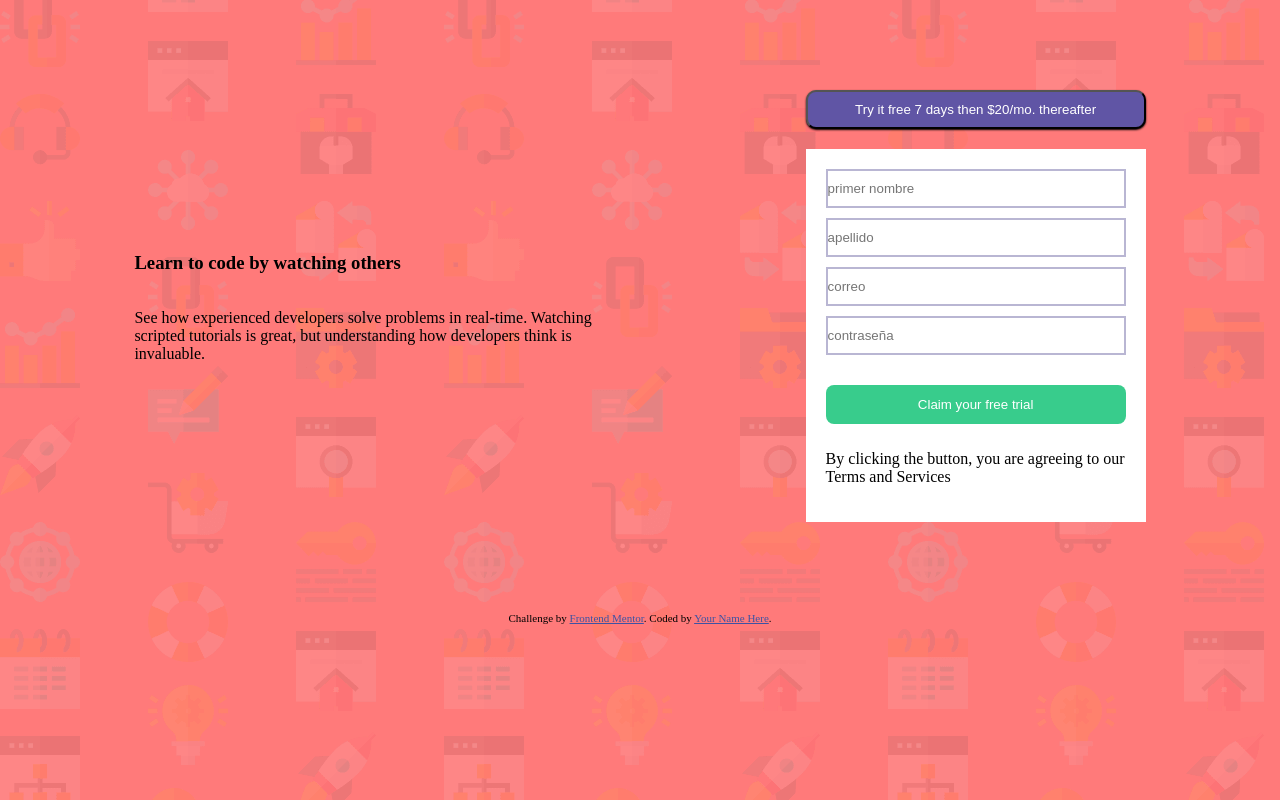
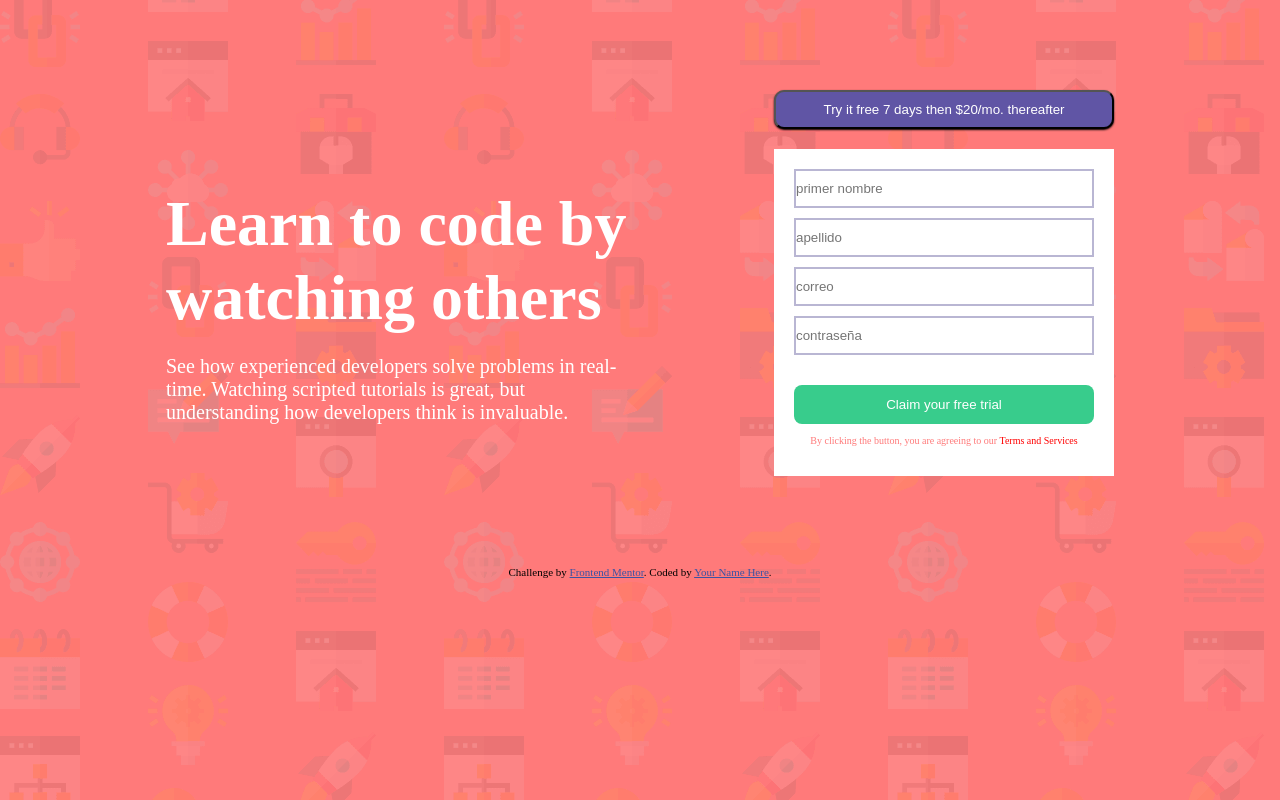
Before and after one commit to LuisElizaldeCruz/intro-with-sign-up-form, a plain HTML site: page index.html in a window 1280 px wide. Drawn offline with Linux system fonts and the light colour scheme.

Commit message:
se termino el diseño de la version de escritorio

```diff
--- a/index.html
+++ b/index.html
@@ -25,6 +25,7 @@
       but understanding how developers think is invaluable.
     </p>
   </div>
+
   <div class="pt-frm">
     <button id="btn-descuento" class="boton">
       Try it free 7 days then $20/mo. thereafter
@@ -36,7 +37,7 @@
     <input type="text" placeholder="contraseña" class="entrada password">
     <input type="button" value="Claim your free trial" id="btn">
 
-  <p>By clicking the button, you are agreeing to our Terms and Services</p>
+  <p class="terminos-servicio">By clicking the button, you are agreeing to our <span> Terms and Services</span></p>
   </form>
   </div>
 </div>
--- a/style.css
+++ b/style.css
@@ -24,6 +24,7 @@ body{
     display: flex;
     padding: 30px 10%;
     margin: 60px auto;
+    width: 75%;
 }
 
 .pt-texto{
@@ -32,6 +33,17 @@ body{
     display: flex;
     flex-direction: column;
     margin: auto 0;
+}
+
+.titulo{
+    color: white;
+    font-size: 4rem;
+    margin-bottom: 0px;
+}
+
+.descripcion{
+    color: white;
+    font-size: 20px;
 }
 
 
@@ -96,3 +108,15 @@ body{
 .formulario>input:focus:not(#btn){
     border-color: var(--Dark-Blue);
 }
+
+
+.terminos-servicio{
+    color:var(--Red);
+    font-size: 10px;
+    text-align: center;
+    margin-top: 1px;
+}
+
+.terminos-servicio>span{
+    color: red;
+}
```
